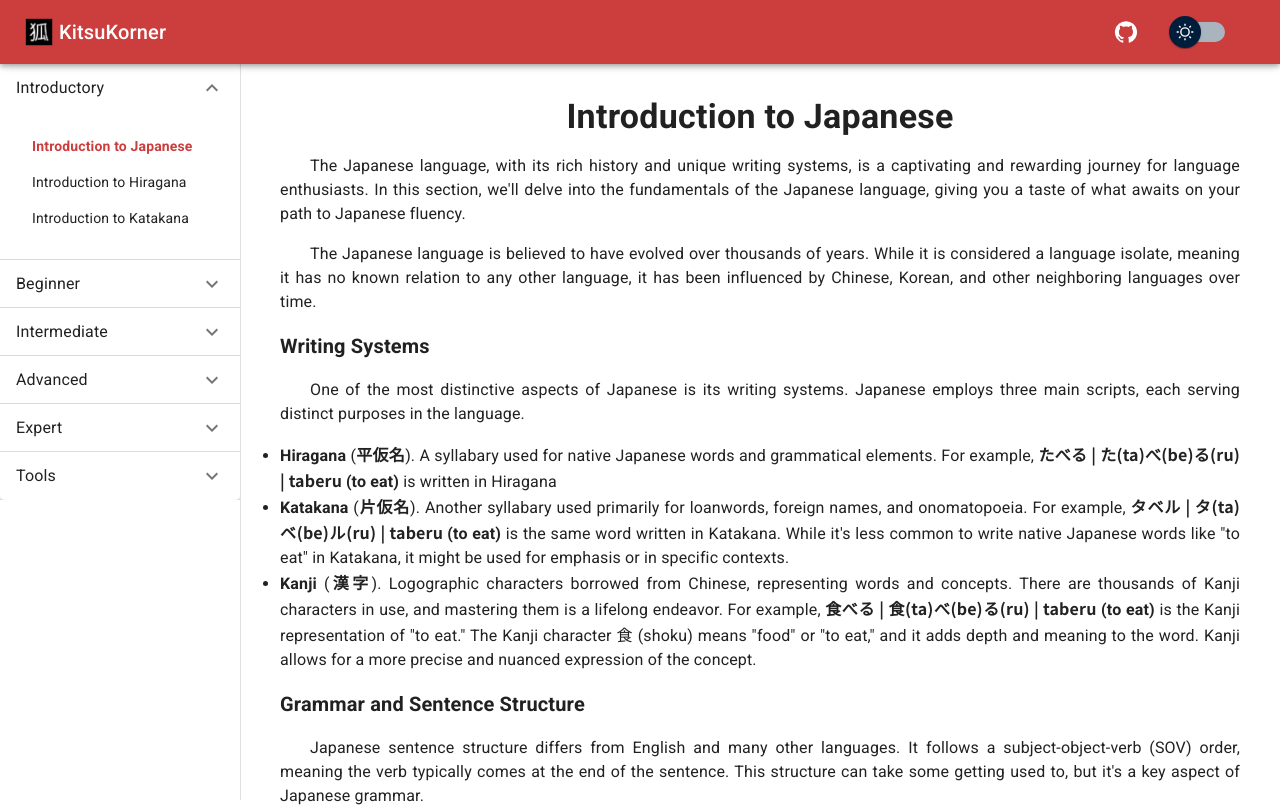
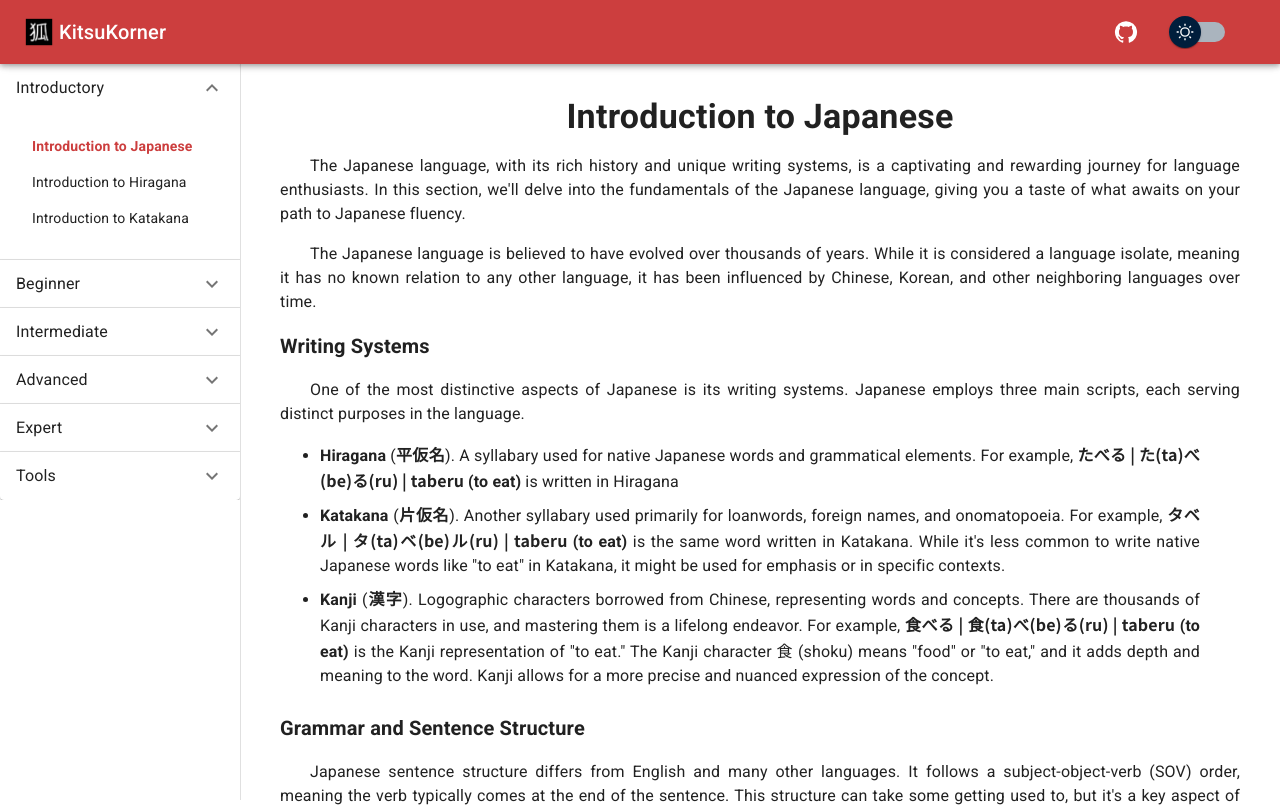
Before and after one commit to LinCie/KitsuKorner, a React (Vite) app: page /introductory/intro-to-japanese in a window 1280 px wide. Shown: the top 807 px of the page. Built offline with nearby package versions, Linux system fonts and the light colour scheme.

Commit message:
adjust IntroToJapan styling

```diff
--- a/src/pages/introductory/IntroToJapan.tsx
+++ b/src/pages/introductory/IntroToJapan.tsx
@@ -49,9 +49,11 @@ const Index = () => {
           listStyleType: "disc",
           p: 0,
           pb: "1rem",
+          px: 5,
           "& .MuiListItem-root": {
             display: "list-item",
             p: 0,
+            pb: 1,
           },
         }}
       >
```
